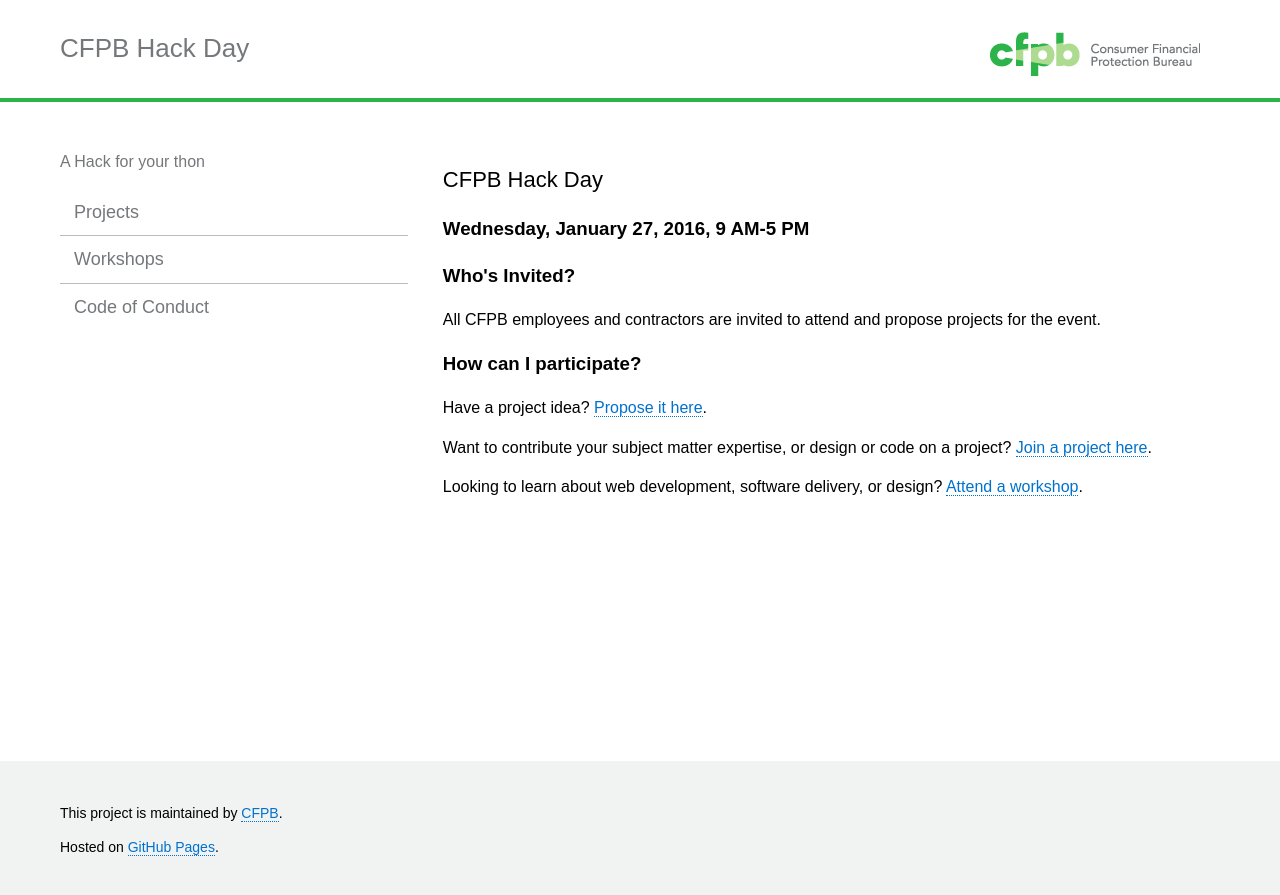
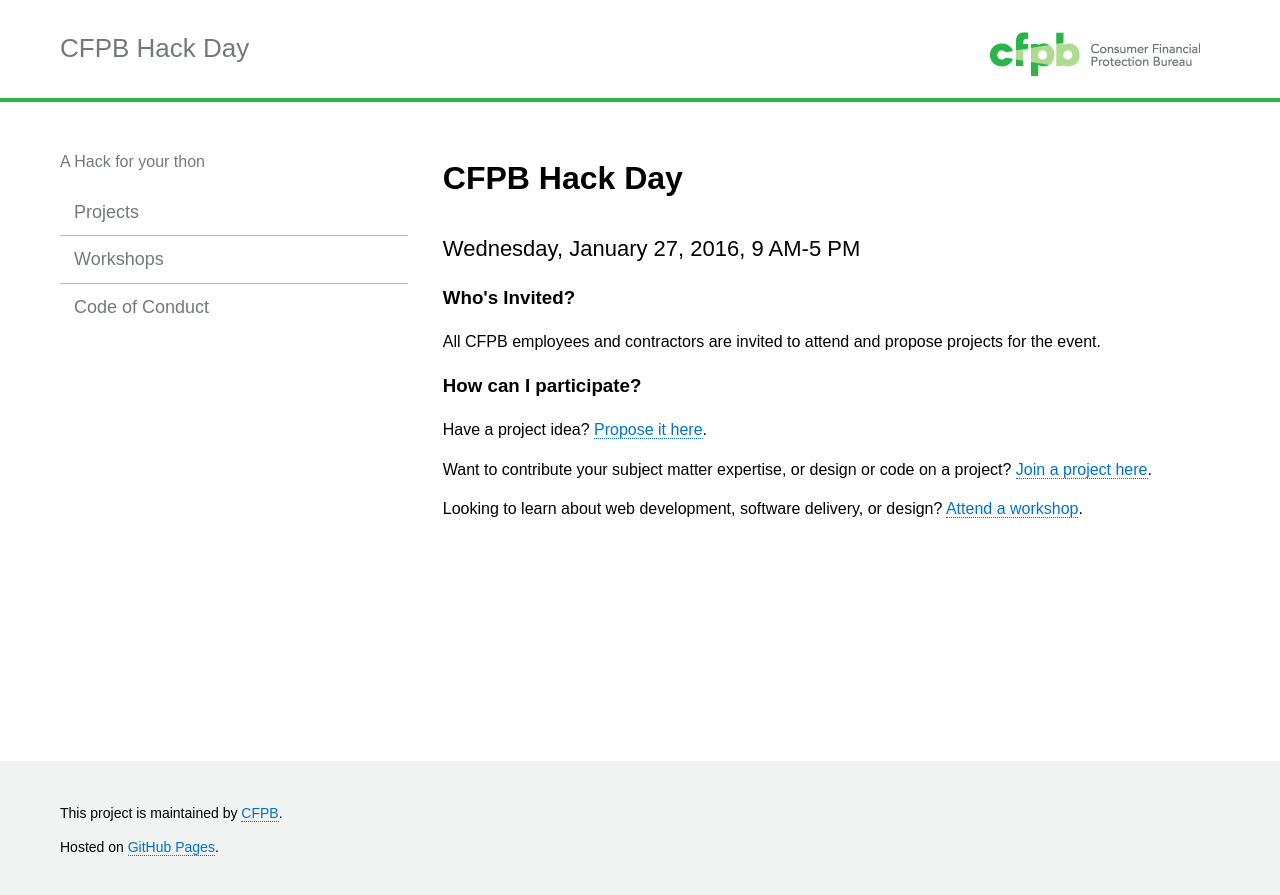
Before and after one commit to cfpb/hackathon, a Jekyll site: the page built from index.html, in a window 1280 px wide. Shown: the top 895 px of the page. Built offline with Jekyll 4.4.1, drawn with Linux system fonts in a browser that asks for light colours.

Commit message:
update headings

```diff
--- a/index.html
+++ b/index.html
@@ -6,9 +6,9 @@
 {{ index | markdownify }}
 
 <section>
-  <h2>CFPB Hack Day</h2>
+  <h1>CFPB Hack Day</h1>
 
-  <h3>Wednesday, January 27, 2016, 9 AM-5 PM</h3>
+  <h2>Wednesday, January 27, 2016, 9 AM-5 PM</h2>
 
   <h3>Who's Invited?</h3>
   <p>All CFPB employees and contractors are invited to attend and propose projects for the event.</p>
```
